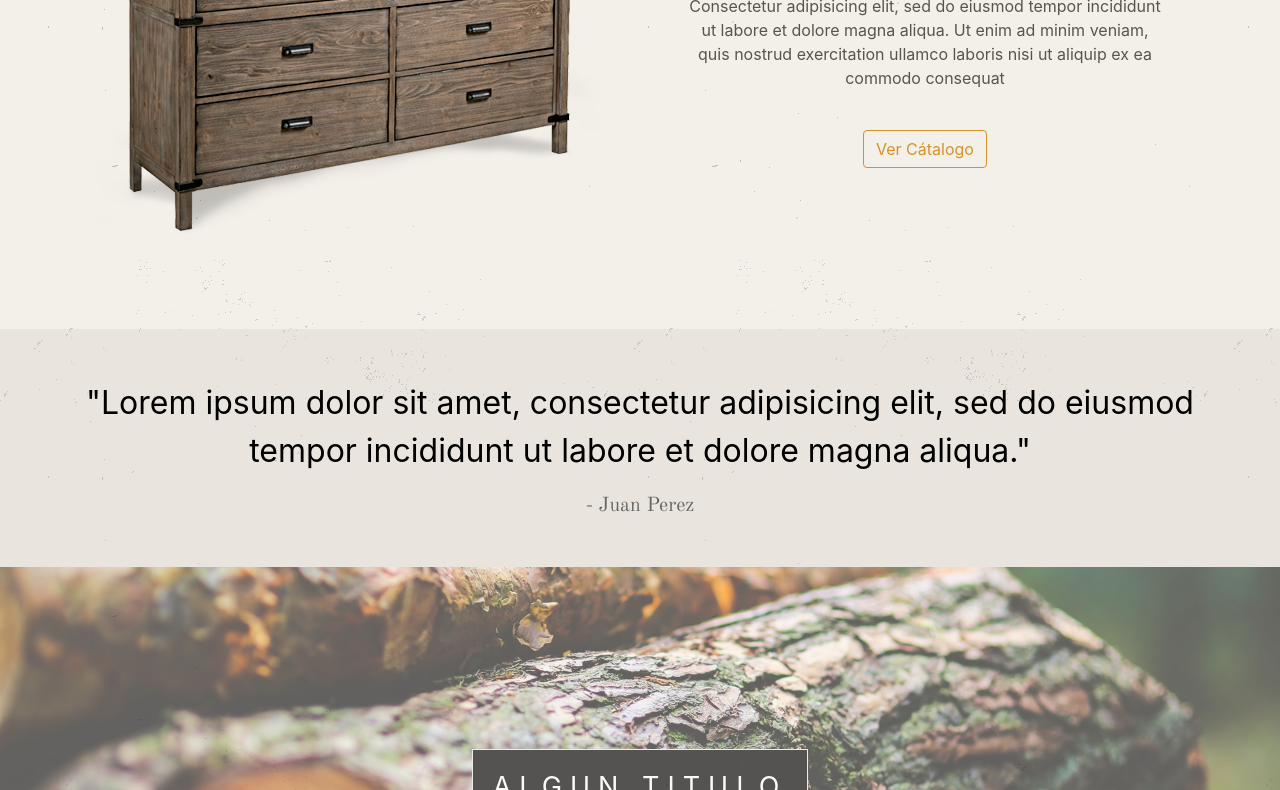
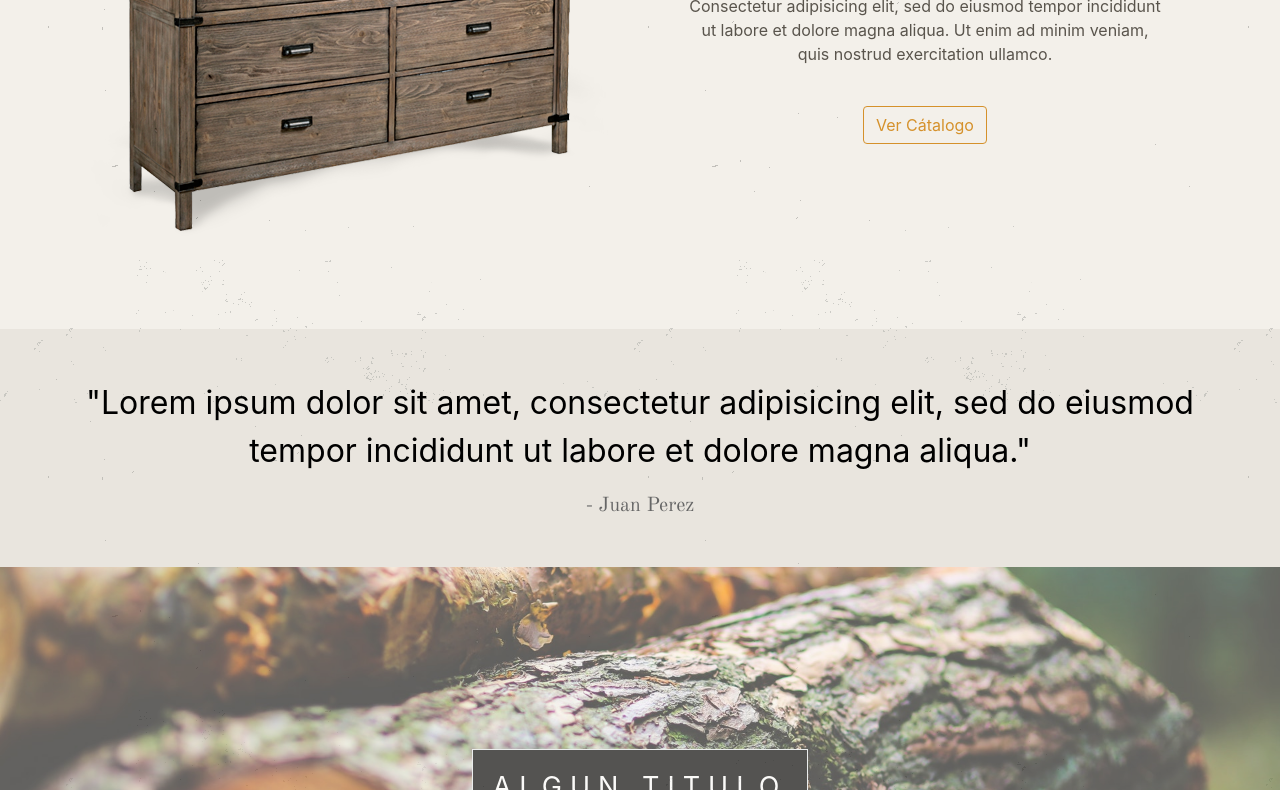
Before and after one commit to MalenaMaffei/carpinteria, a website: page src/index.html in a window 1280 px wide. Shown: the part 226-1016 px from the top of the page. Drawn offline with nearby package versions, Linux system fonts and the light colour scheme.

Commit message:
menos tezto

```diff
--- a/src/index.html
+++ b/src/index.html
@@ -54,7 +54,7 @@
                         <div class="col-md-6 col-lg-6 text-center p-5">
                             <div class="showcase-right">
                                 <h1>Muebles A Medida</h1>
-                                <p>Consectetur adipisicing elit, sed do eiusmod tempor incididunt ut labore et dolore magna aliqua. Ut enim ad minim veniam, quis nostrud exercitation ullamco laboris nisi ut aliquip ex ea commodo consequat</p>
+                                <p>Consectetur adipisicing elit, sed do eiusmod tempor incididunt ut labore et dolore magna aliqua. Ut enim ad minim veniam, quis nostrud exercitation ullamco.</p>
                             </div>
                             <br>
                             <a href="#" class="btn btn-outline-primary showcase-btn">Ver Cátalogo</a>
```
